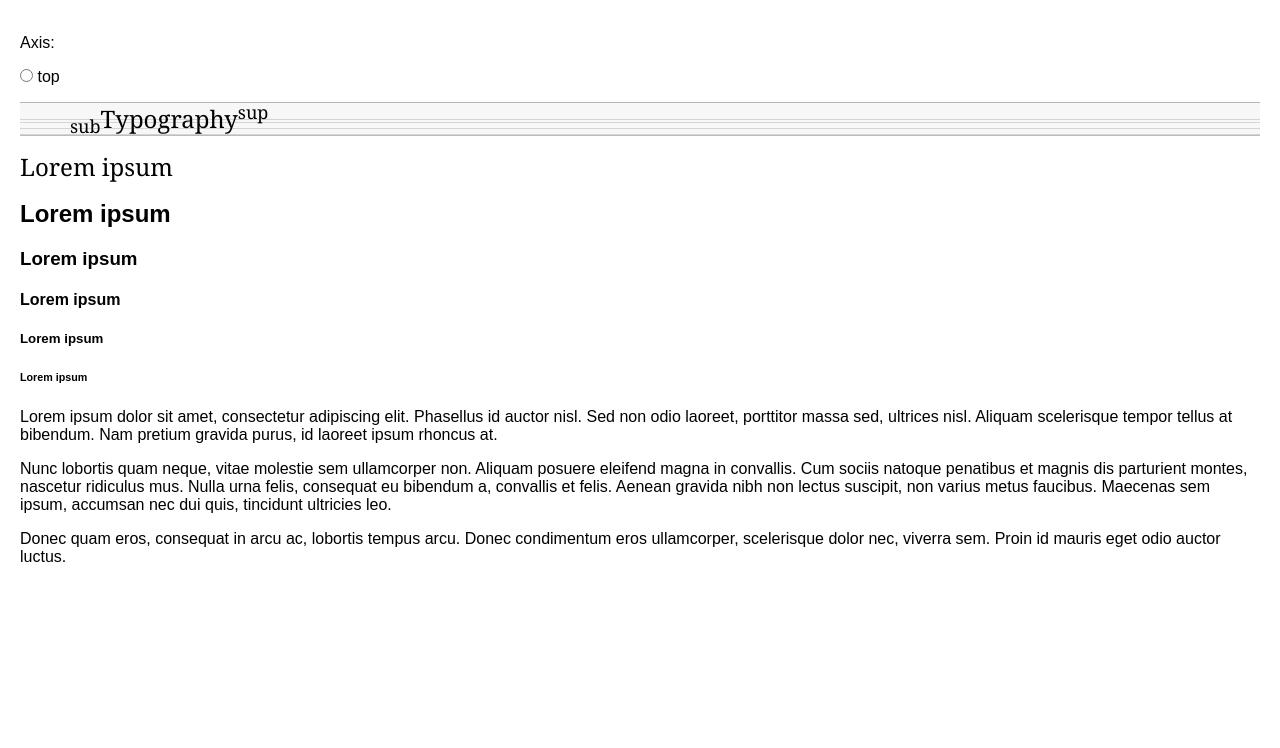
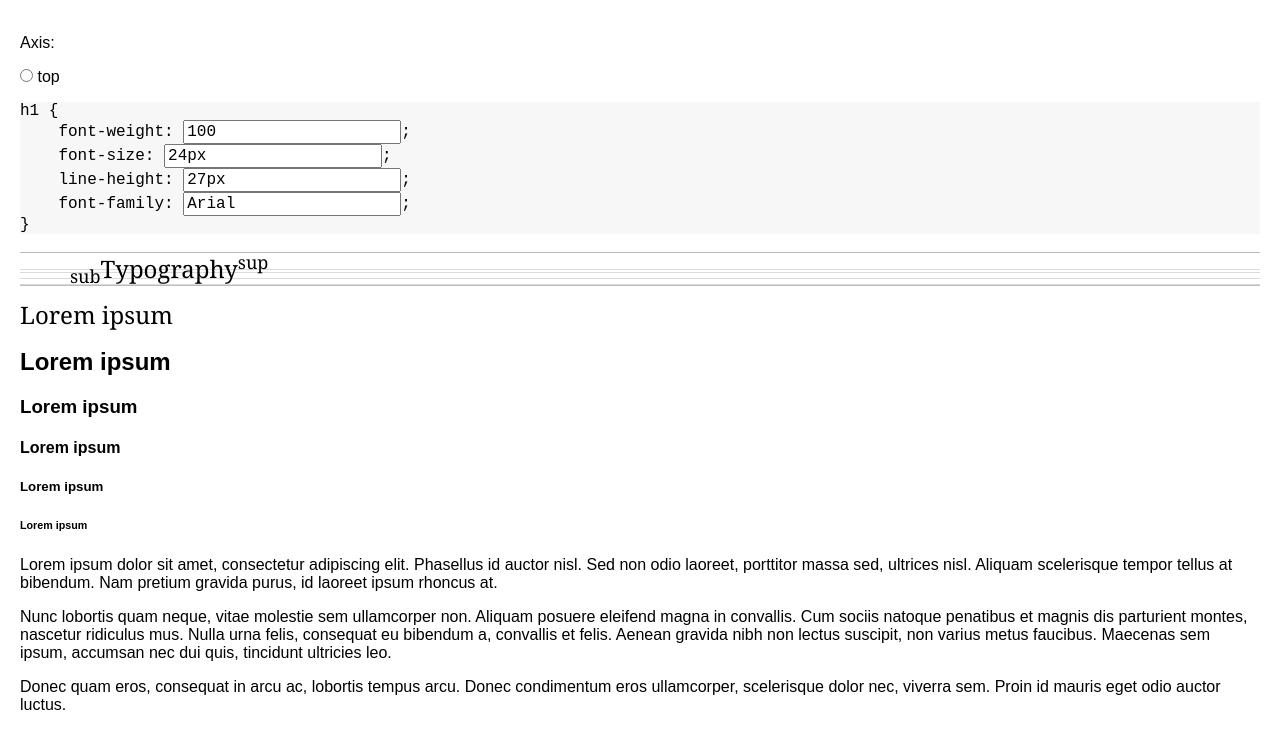
Before and after one commit to ahtohbi4/typography, a website: page app/resources/views/pages/main.html in a window 1280 px wide. Drawn offline with Linux system fonts and the light colour scheme; files that its build step writes are made by us from their sources.

Commit message:
typography was updated

```diff
--- a/app/resources/views/pages/main.html
+++ b/app/resources/views/pages/main.html
@@ -37,6 +37,15 @@
     <input name="axis" value="top" type="radio" class="typography__radio">
     <label>top</label>
     <code class="typography__code">
+<pre>
+h1 {
+    font-weight: <input name="fontWeight" value="100">;
+    font-size: <input name="fontSize" value="24px">;
+    line-height: <input name="lineHeight" value="27px">;
+    font-family: <input name="fontFamily" value="Arial">;
+}
+</pre>
+    </code>
     <h1 class="typography__font">
         <div class="typography__axis typography__axis_type_top">
             <div class="typography__axis-label">top</div>
@@ -64,7 +73,6 @@
         </div>
         <sub>sub</sub>Typography<sup>sup</sup>
     </h1>
-    </code>
     <h1>Lorem ipsum</h1>
     <h2>Lorem ipsum</h2>
     <h3>Lorem ipsum</h3>
```
Lines whose indentation alone changed are shown as unchanged.
